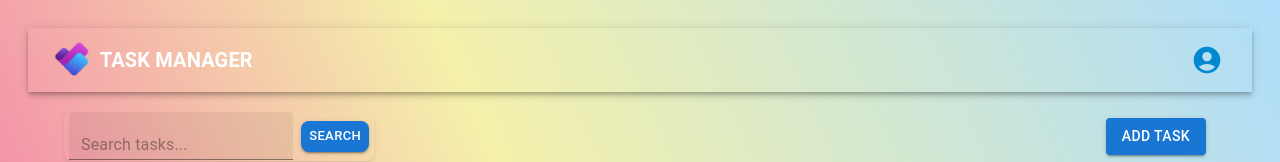
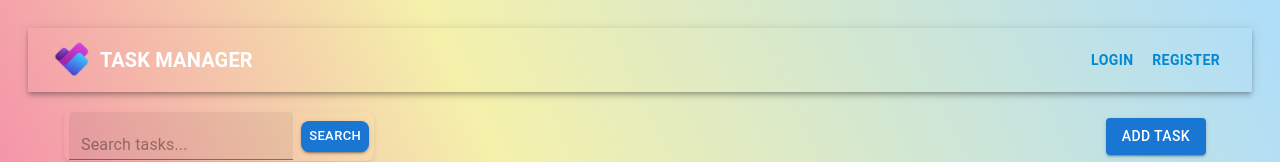
Before and after one commit to Sakshi149/Task_management_frontend, a React (Vite) app: page /tasks in a window 1280 px wide. Shown: the top 162 px of the page. Built offline with nearby package versions, Linux system fonts and the light colour scheme; no server answers.

Commit message:
Shown only account settings in MyInfo page

```diff
--- a/src/Header.jsx
+++ b/src/Header.jsx
@@ -6,8 +6,10 @@ import AccountMenu from "./AccountMenu";
 const Header = () => {
   const location = useLocation();
 
-  const showAccountMenu = location.pathname === "/tasks";
-  const showLoginRegister = location.pathname !== "/tasks";
+  // const showAccountMenu = location.pathname === "/tasks";
+  // const showLoginRegister = location.pathname !== "/tasks";
+
+  const isAuthenticated = Boolean(localStorage.getItem("token"));
 
   return (
     <Box sx={{ flexGrow: 1 }}>
@@ -31,7 +33,7 @@ const Header = () => {
           </Box>
 
           <Box sx={{ flexGrow: 1 }} />
-          <Box>
+          {/* <Box>
             {showLoginRegister && (
               <>
                 <Button component={Link} to="/" color="info">
@@ -43,6 +45,20 @@ const Header = () => {
               </>
             )}
             {showAccountMenu && <AccountMenu />}
+          </Box> */}
+          <Box>
+            {!isAuthenticated ? (
+              <>
+                <Button component={Link} to="/" color="info">
+                  <strong>Login</strong>
+                </Button>
+                <Button component={Link} to="/register" color="info">
+                  <strong>Register</strong>
+                </Button>
+              </>
+            ) : (
+              <AccountMenu />
+            )}
           </Box>
         </Toolbar>
       </AppBar>
```
